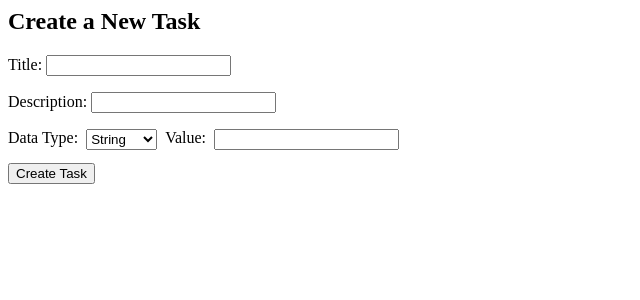
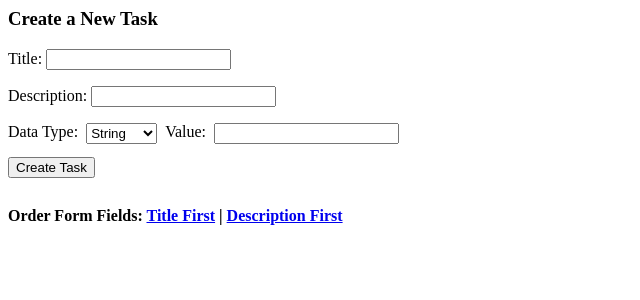
Before and after one commit to hbinyomin/django_todo_list, a Django app: page /create?order=title in a window 1280 px wide. Shown: the top 300 px of the page, without its empty margins (0-640 px from the left). Run offline with Django 5.2, Linux system fonts and the light colour scheme; the visitor is signed in with stand-in values (Sample User, id 1).

Commit message:
Add form field re-ordering capability

```diff
--- a/todo_list/templates/todo_list/create_task.html
+++ b/todo_list/templates/todo_list/create_task.html
@@ -1,8 +1,7 @@
-<h2>Create a New Task</h2>
+<h3>Create a New Task</h3>
 
 <form method="post" novalidate>
 {% csrf_token %}
-  {% comment %} {{form.as_p}} {% endcomment %}
   {% for field in form  %}
       {% if field.name not in "configurable_type configurable_value" %}
           <div>
@@ -16,8 +15,9 @@
       {% endif %}
   {% endfor %}
 
+
+  {% comment %} Configurable Field {% endcomment %}
     <div>
-
         {% for error in form.configurable_type.errors %}
           <p style="color:red">{{ error }}</p>
         {% endfor %}
@@ -33,3 +33,7 @@
 
   <button type="submit" style="margin:1em 0em;">Create Task</button>
 </form>
+
+<b>Order Form Fields:<b>
+<a href="?order=title">Title First</a> |
+<a href="?order=description">Description First</a>
--- a/todo_list/views.py
+++ b/todo_list/views.py
@@ -25,3 +25,27 @@ class CreateTaskView(LoginRequiredMixin,CreateView):
     def form_valid(self, form):
         form.instance.user = self.request.user
         return super().form_valid(form)
+
+    def get_form(self,form_class=None):
+        form = super().get_form(form_class)
+
+        order = self.request.GET.get("order") or self.request.session.get("field_order", "default")
+
+        self.request.session["field_order"] = order
+
+        if order == 'description':
+            form.order_fields([
+                "description",
+                "title",
+                "configurable_type",
+                "configurable_value",
+            ])
+        else:
+            form.order_fields([
+                "title",
+                "description",
+                "configurable_type",
+                "configurable_value",
+            ])
+
+        return form
```
Lines whose indentation alone changed are shown as unchanged.
